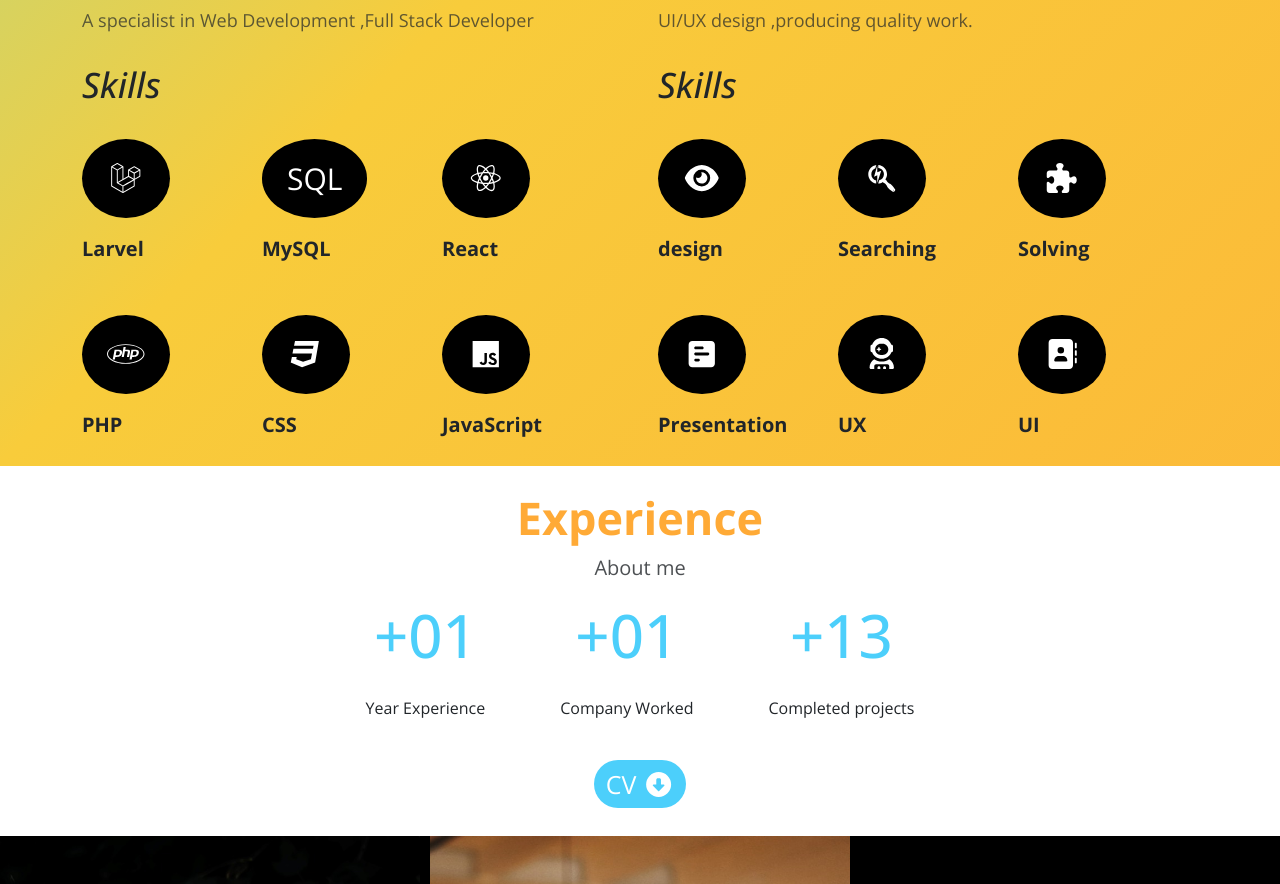
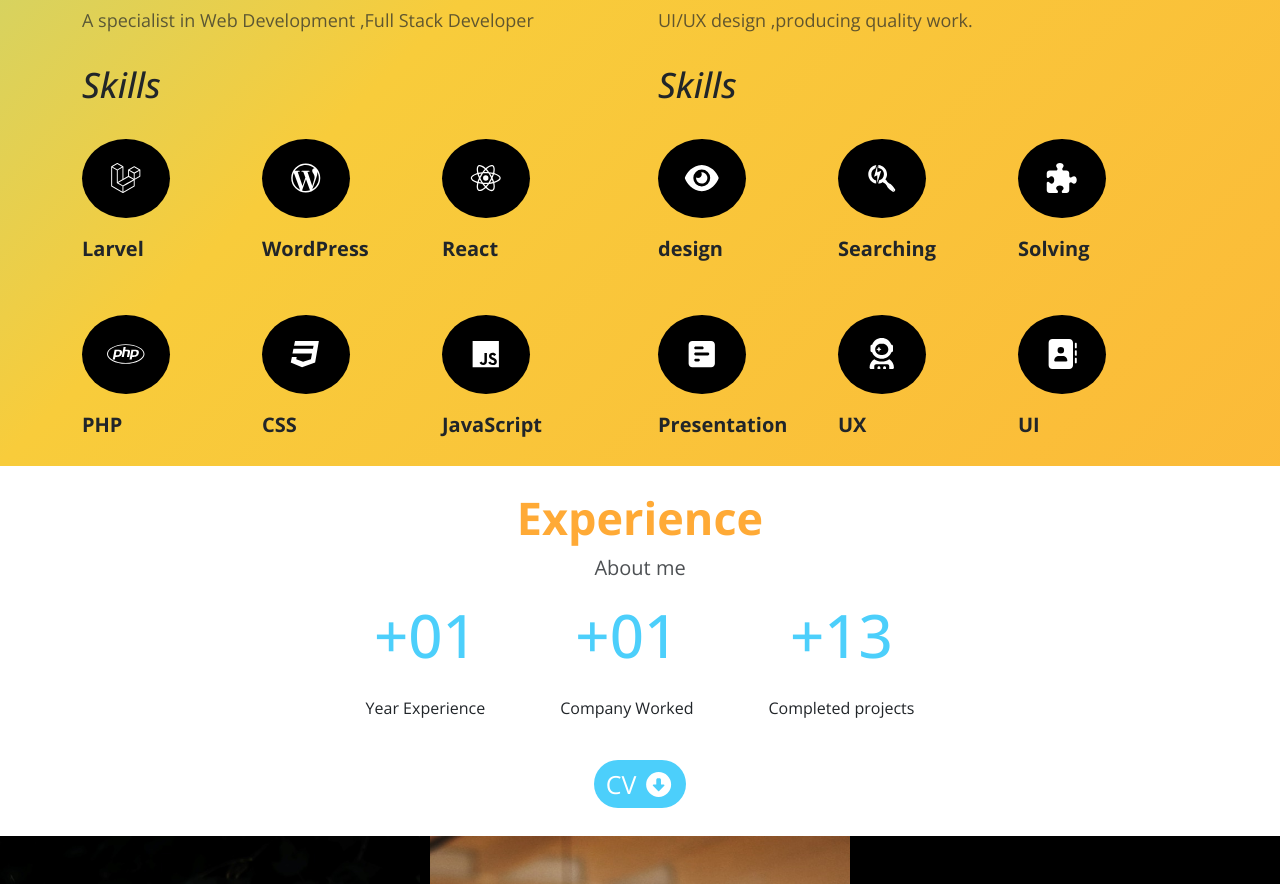
Before and after one commit to ASSOLI99/Portfolio, a plain HTML site: page index.html in a window 1280 px wide. Shown: the part 860-1744 px from the top of the page. Drawn offline with nearby package versions, Linux system fonts and the light colour scheme; a web font is replaced by a local one.

Commit message:
Update index.html

```diff
--- a/index.html
+++ b/index.html
@@ -93,8 +93,8 @@
                             <p>Larvel</p>
                         </div>
                         <div class="skill">
-                            <p>SQL</p>
-                             <p>MySQL</p>
+                            <p><i class="fa-brands fa-wordpress-simple"></i></p>
+                             <p>WordPress</p>
                          </div>
                          <div class="skill">
                             <p><i class="fa-brands fa-react"></i></p>
@@ -202,7 +202,7 @@
                 <p>Completed projects</p>
               </div>
             </div>
-            <div class="CV"><a href="https://drive.google.com/file/d/12UkyMHsT7AWAp6P4Am8Gl8wmBifOAA6n/view?usp=sharing">CV <i class="fa-solid fa-circle-down"></i></a></div>
+            <div class="CV"><a href="https://drive.google.com/file/d/1ch_6pRm0w0rthyPgKZs8uY13zjWEtKqg/view?usp=sharing">CV <i class="fa-solid fa-circle-down"></i></a></div>
            </div>
          </div>
        </div>
```
